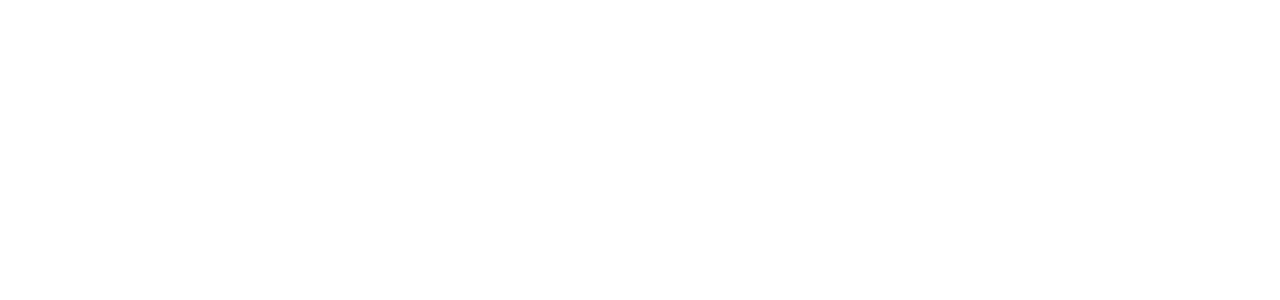
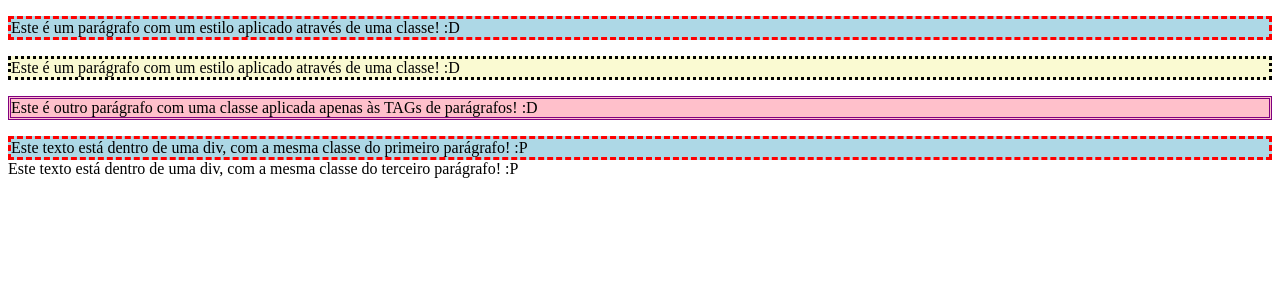
Before and after one commit to traue/descomplica, a PHP site: page / in a window 1280 px wide. Before the commit the part shown is empty. Shown: the top 300 px of the page. Run offline with PHP 8.4, Linux system fonts and the light colour scheme.

Commit message:
Aula nova

```diff
--- a/WebResponsivo/aula_3-CSS/parte_3/css/estilo.css
+++ b/WebResponsivo/aula_3-CSS/parte_3/css/estilo.css
@@ -1,2 +1,16 @@
+.primeiraClasse {
+    background: lightblue;
+    border-style: dashed;
+    border-color: red;
+}
 
-/* fazer */
+p.segundaClasse {
+    background: pink;
+    border-style: double;
+    border-color: purple;
+}
+
+#primeiroId {
+    background-color: lightgoldenrodyellow;
+    border: dotted;
+}
--- a/WebResponsivo/aula_3-CSS/parte_3/index.html
+++ b/WebResponsivo/aula_3-CSS/parte_3/index.html
@@ -3,9 +3,31 @@
 <head>
     <meta charset="UTF-8">
     <meta name="viewport" content="width=device-width, initial-scale=1.0">
+    <link rel="stylesheet" href="css/estilo.css" type="text/css">
     <title>Classes e IDs</title>
 </head>
 <body>
 
+    <p class="primeiraClasse">
+        Este é um parágrafo com um estilo aplicado através de uma classe! :D
+    </p>
+
+    <p id="primeiroId">
+        Este é um parágrafo com um estilo aplicado através de uma classe! :D
+    </p>
+
+    <p class="segundaClasse">
+        Este é outro parágrafo com uma classe aplicada apenas às TAGs de parágrafos! :D
+    </p>
+
+    <div class="primeiraClasse">
+        Este texto está dentro de uma div, com a mesma classe do primeiro parágrafo! :P
+    </div>
+
+    <!-- Não aplica pois a classe "segundaClasse" só existe para a TAG "p" (vide CSS) -->
+    <div class="segundaClasse">
+        Este texto está dentro de uma div, com a mesma classe do terceiro parágrafo! :P
+    </div>
+
 </body>
 </html>
```
